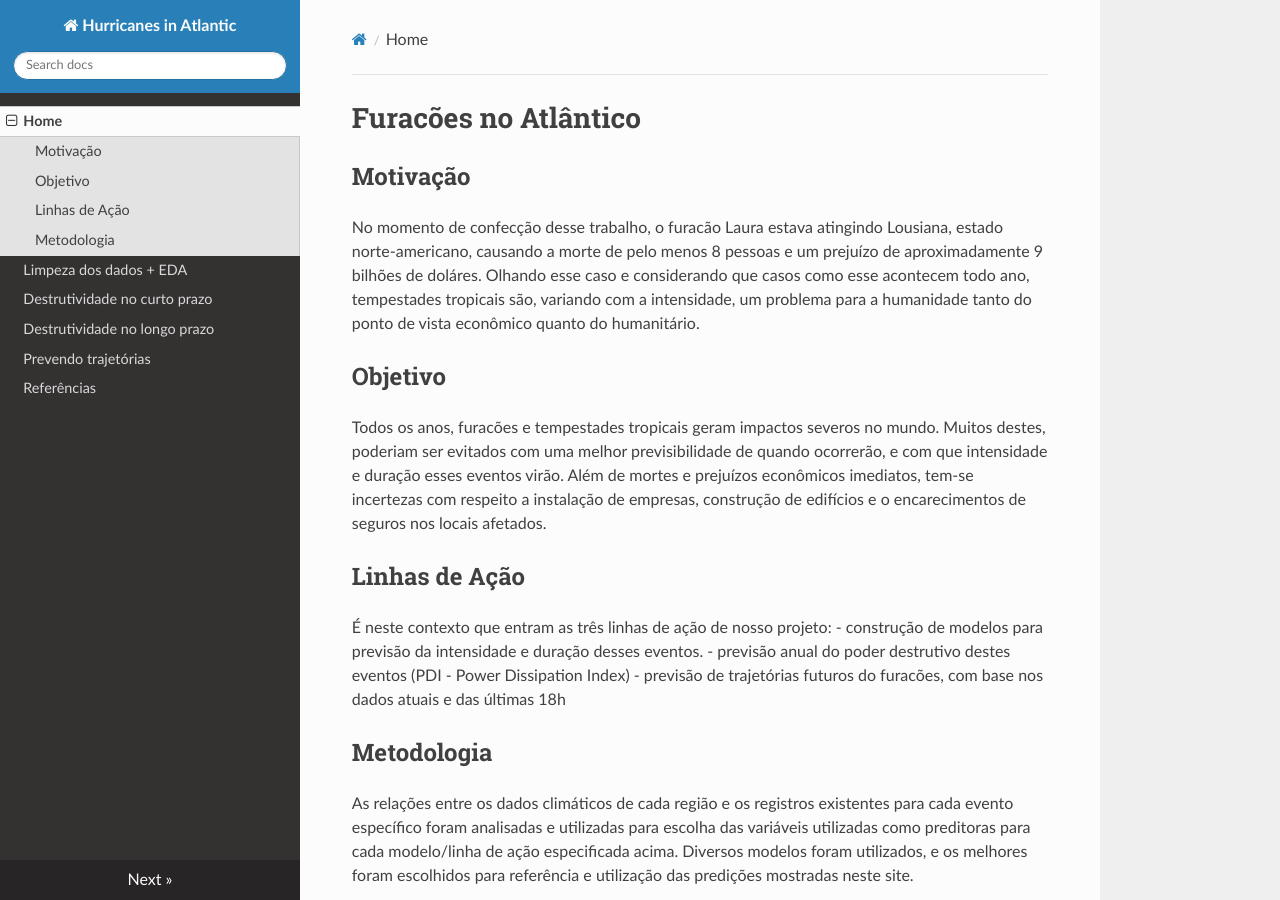
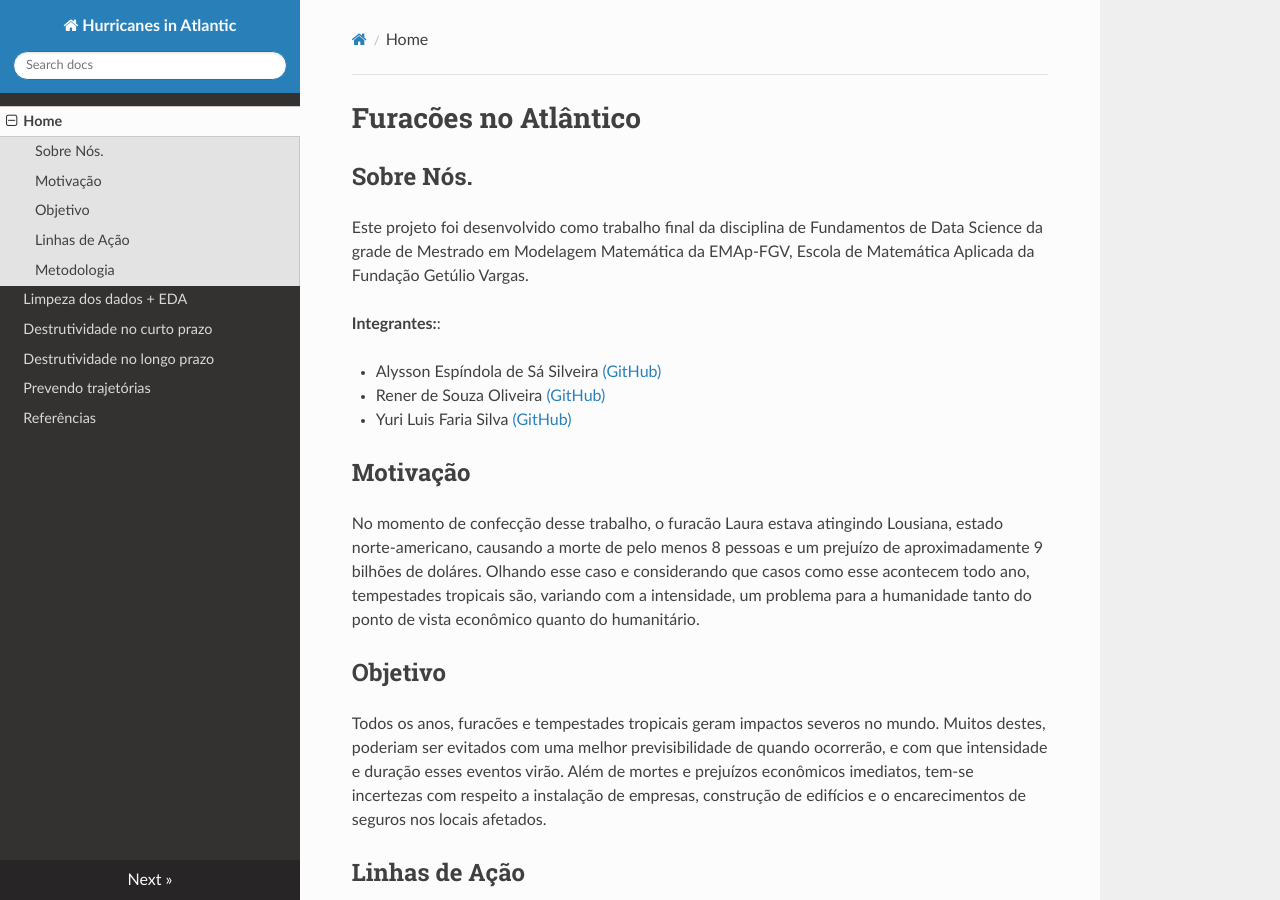
Before and after one commit to reneroliveira/Hurricane_Project, an MkDocs documentation site: the page built from docs/index.md, in a window 1280 px wide and 900 px high. Built offline with MkDocs 1.6.1, drawn with Linux system fonts in a browser that asks for light colours; nearby versions of some CDN libraries.

Commit message:
site: nomes dos integrantes

```diff
--- a/docs/index.md
+++ b/docs/index.md
@@ -1,4 +1,15 @@
 #Furacões no Atlântico
+
+##Sobre Nós.
+
+Este projeto foi desenvolvido como trabalho final da disciplina de Fundamentos de Data Science da grade de Mestrado em Modelagem Matemática da EMAp-FGV, Escola de Matemática Aplicada da Fundação Getúlio Vargas.
+
+**Integrantes:**:
+
+ - Alysson Espíndola de Sá Silveira [(GitHub)](https://github.com/Alyssoness)
+ - Rener de Souza Oliveira [(GitHub)](https://github.com/reneroliveira)
+ - Yuri Luis Faria Silva [(GitHub)](https://github.com/yfaria)
+
 
 ##Motivação
 
```
